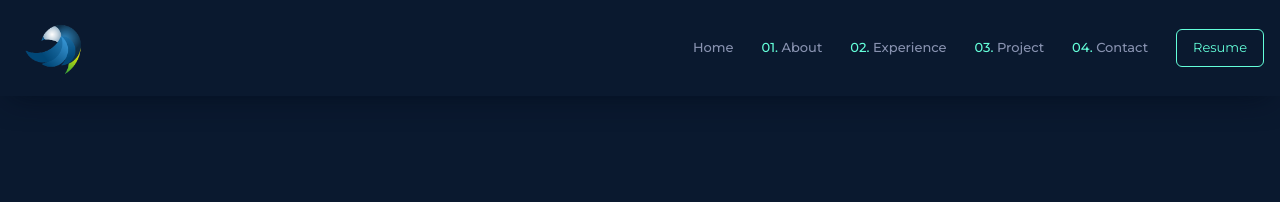
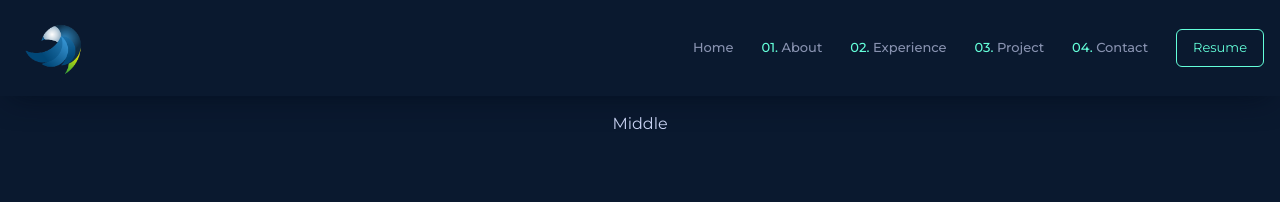
Before and after one commit to KennedyMungai/portfolio_with_framer_motion, a Next.js app: page / in a window 1280 px wide. Shown: the top 202 px of the page. Built offline with nearby package versions, Linux system fonts and the light colour scheme.

Commit message:
Rendered the middle component

```diff
--- a/src/app/page.tsx
+++ b/src/app/page.tsx
@@ -1,4 +1,5 @@
 import LeftSide from '@/components/MainContent/LeftSide'
+import Middle from '@/components/MainContent/Middle'
 import RightSide from '@/components/MainContent/RightSide'
 import NavBar from '@/components/NavBar'
 
@@ -10,7 +11,9 @@ export default function Home() {
 				<div className='hidden xl:flex w-32 h-full fixed left-0 bottom-0'>
 					<LeftSide />
 				</div>
-				<div className='w-full h-[88vh] xl:flex items-center justify-between gap-20'></div>
+				<div className='h-[88vh] mx-auto p-4'>
+					<Middle />
+				</div>
 				<div className='hidden xl:flex w-32 h-full fixed right-0 bottom-0'>
 					<RightSide />
 				</div>
```
